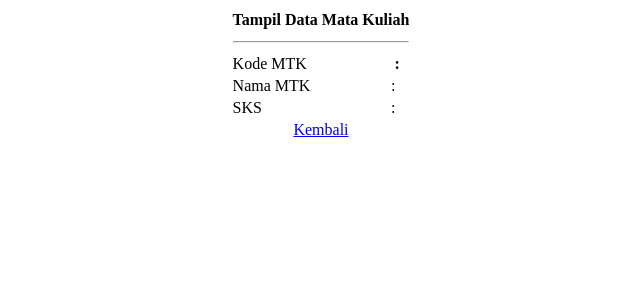
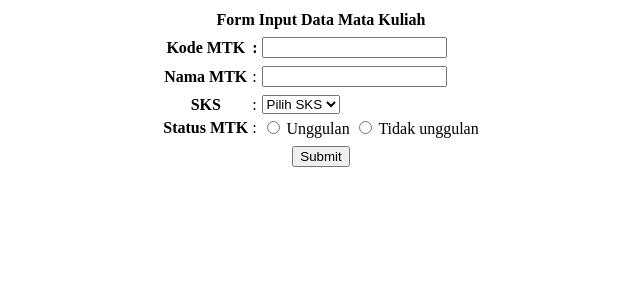
Before and after one commit to DediMurphy/Latihan-git, a CodeIgniter app: page /pustaka-booking-17210303/index.php/matakuliah/cetak in a window 1280 px wide. Shown: the top 300 px of the page, without its empty margins (319-959 px from the left). Run offline with CodeIgniter, Linux system fonts and the light colour scheme.

Commit message:
pertemuan 5

```diff
--- a/application/config/autoload.php
+++ b/application/config/autoload.php
@@ -58,7 +58,7 @@ $autoload['packages'] = array();
 |
 |	$autoload['libraries'] = array('user_agent' => 'ua');
 */
-$autoload['libraries'] = array();
+$autoload['libraries'] = array('form_validation');
 
 /*
 | -------------------------------------------------------------------
--- a/application/controllers/Matakuliah.php
+++ b/application/controllers/Matakuliah.php
@@ -9,12 +9,37 @@ class Matakuliah extends CI_Controller
 
     public function cetak()
     {
-        $data = [
-            'kode' => $this->input->post('kode'),
-            'nama' => $this->input->post('nama'),
-            'sks' => $this->input->post('sks')
+        $this->form_validation->set_rules(
+            'kode', 'Kode Matakuliah',
+            'required|min_length[3]', [
+                'required' => 'Kode Matakuliah Harus diisi',
+                'min_length' => 'Kode terlalu pendek'
+        ]);
+
+        $this->form_validation->set_rules(
+            'nama', 'Nama Matakuliah',
+            'required|min_length[3]', [
+            'required' => 'Nama Matakuliah Harus diisi',
+                'min_length' => 'Nama terlalu pendek'
+        ]);
+
+        $this->form_validation->set_rules(
+            'status', 'Status Matakuliah',
+            'required', [
+            'required' => 'Status Matakuliah Harus dipilih',
+        ]);
+
+        if ($this->form_validation->run() != true) {
+            $this->load->view('view-form-matakuliah');
+            } else {
+                $data = [
+                    'kode' => $this->input->post('kode'),
+                    'nama' => $this->input->post('nama'),
+                    'sks' => $this->input->post('sks'),
+                    'status' => $this->input->post('status')
         ];
 
-    $this->load->view('view-data-matakuliah', $data);
+            $this->load->view('view-data-matakuliah', $data);
+        }
     }
 }
--- a/application/views/v_footer.php
+++ b/application/views/v_footer.php
@@ -1,4 +1,3 @@
-
 <footer>
             <a href=”http://www.RentalBuku.com”>RentalBuku</a>
         </footer>
--- a/application/views/view-data-matakuliah.php
+++ b/application/views/view-data-matakuliah.php
@@ -36,6 +36,7 @@
                     <?= $sks; ?>
                 </td>
             </tr>
+
             <tr>
                 <td colspan="3" align="center">
                     <a href="<?= base_url('matakuliah'); ?>">Kembali</a>
--- a/application/views/view-form-matakuliah.php
+++ b/application/views/view-form-matakuliah.php
@@ -14,23 +14,30 @@
                 </th>
             </tr>
             <tr>
-                <td colspan="3">
-                    <hr>
-                </td>
+                <th colspan="2"></th>
+                <th></th>
             </tr>
             <tr>
                 <th>Kode MTK</th>
                 <th>:</th>
                 <td>
-                    <input type="text" name="kode" id="kode">
+                    <input type="text" name="kode" id="kode" value="<?php echo set_value('kode') ?>">
                 </td>
+            </tr>
+            <tr>
+                <th colspan="2"></th>
+                <td style="color: red; font-size:10px; text-align:left"> <?= form_error('kode'); ?></td>
             </tr>
             <tr>
                 <th>Nama MTK</th>
                 <td>:</td>
                 <td>
-                    <input type="text" name="nama" id="nama">
+                    <input type="text" name="nama" id="nama" value="<?php echo set_value('nama') ?>">
                 </td>
+                <tr>
+                    <th colspan="2"></th>
+                    <td style="color: red; font-size:10px; text-align:left"> <?= form_error('nama'); ?></td>
+            </tr>
             </tr>
             <tr>
                 <th>SKS</th>
@@ -38,17 +45,32 @@
                 <td>
                     <select name="sks" id="sks">
                         <option value="">Pilih SKS</option>
-                        <option value="2">2</option>
-                        <option value="3">3</option>
-                        <option value="4">4</option>
+                        <option value="2" <?= set_select('sks','2') ?>>2</option>
+                        <option value="3" <?= set_select('sks','3') ?>>3</option>
+                        <option value="4" <?= set_select('sks','4') ?>>4</option>
                     </select>
                 </td>
+            </tr>
+            <tr>
+                <th>Status MTK</th>
+                <td>:</td>
+                <td>
+                    <input type="radio" id="status" name="status" value="unggulan" <?= set_radio('status','unggulan') ?>>
+                    <label>Unggulan</label>
+                    <input type="radio" id="status" name="status" value="tidak_unggulan" <?= set_radio('status','tidak_unggulan') ?>>
+                    <label>Tidak unggulan</label><br>
+                </td>
+            </tr>
+            <tr>
+                <th colspan="2"></th>
+                <td style="color: red; font-size:10px; text-align:left"> <?= form_error('status'); ?></td>
             </tr>
             <tr>
                 <td colspan="3" align="center">
                     <input type="submit" value="Submit">
                 </td>
             </tr>
+
         </table>
         </form>
     </center>
```
